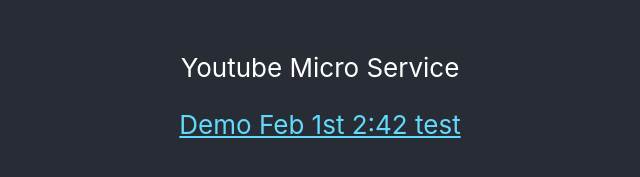
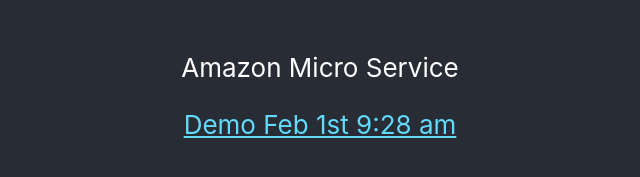
Before and after one commit to sarab-opsera/c2c-opsera-sarab, a React (Create React App) app: page / in a window 1280 px wide. Shown: the part 477-654 px from the top of the page, without its empty margins (320-960 px from the left). Built offline with nearby package versions, Linux system fonts and the light colour scheme.

Commit message:
Amazon Micro Service

```diff
--- a/src/App.js
+++ b/src/App.js
@@ -7,14 +7,14 @@
     <div className="App">
       <header className="App-header">
         <img src={logo} className="App-logo" alt="logo" />
-        <p>Youtube Micro Service</p>
+        <p>Amazon Micro Service</p>
         <a
           className="App-link"
           href="https://reactjs.org"
           target="_blank"
           rel="noopener noreferrer"
         >
-          Demo Feb 1st 2:42 test
+          Demo Feb 1st 9:28 am
         </a>
       </header>
     </div>
```
